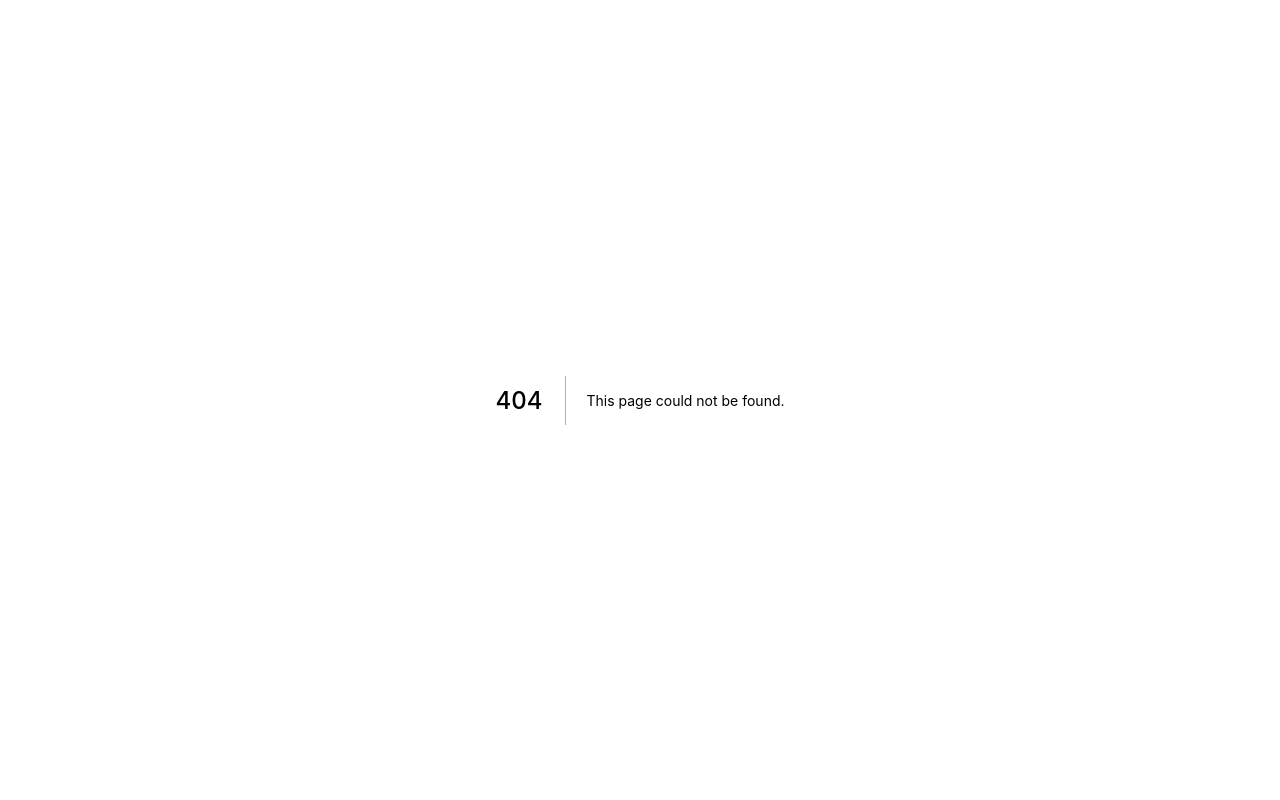
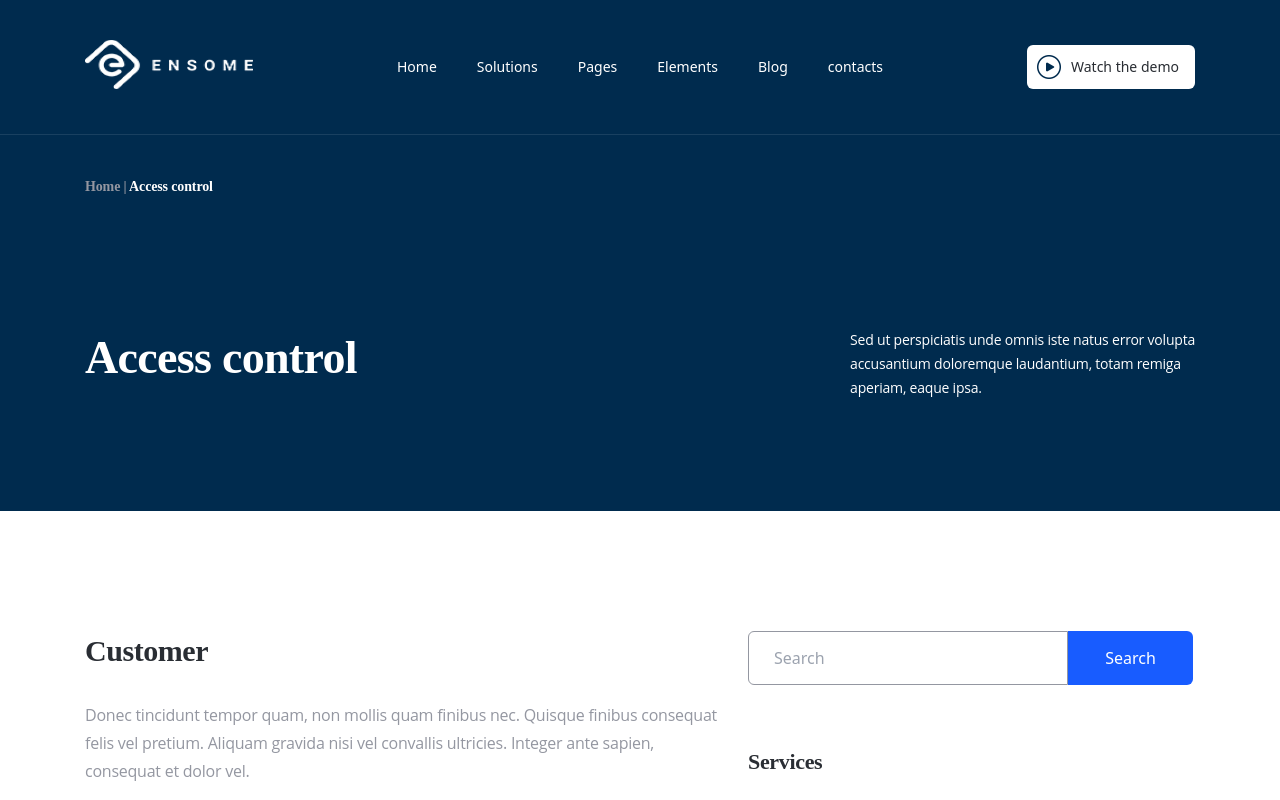
Before and after one commit to Sergiu333/website, a Next.js app: page /Servicessingle in a window 1280 px wide. Before the commit this address had no page. Shown: the top 800 px of the page. Built offline with nearby package versions, Linux system fonts and the light colour scheme.

Commit message:
no comments

```diff
--- a/components/custumer/index.tsx
+++ b/components/custumer/index.tsx
@@ -132,10 +132,10 @@
                     <input
                         className="bg-white border border-[#9497A1] pl-[25px] py-[15px] rounded-l-md text-black w-[320px]"
                         type="text"
-                        placeholder="Your email"/>
+                        placeholder="Search"/>
                     <Link href="/">
                         <a>
-                            <button className="bg-primary w-[125px] h-[54px] text-white rounded-r-md">Send</button>
+                            <button className="bg-primary w-[125px] h-[54px] text-white rounded-r-md">Search</button>
                         </a>
                     </Link>
                 </div>
```
Also changed, not shown: pages/Servicessingle/index.tsx (renamed from pages/Services/index.tsx).
